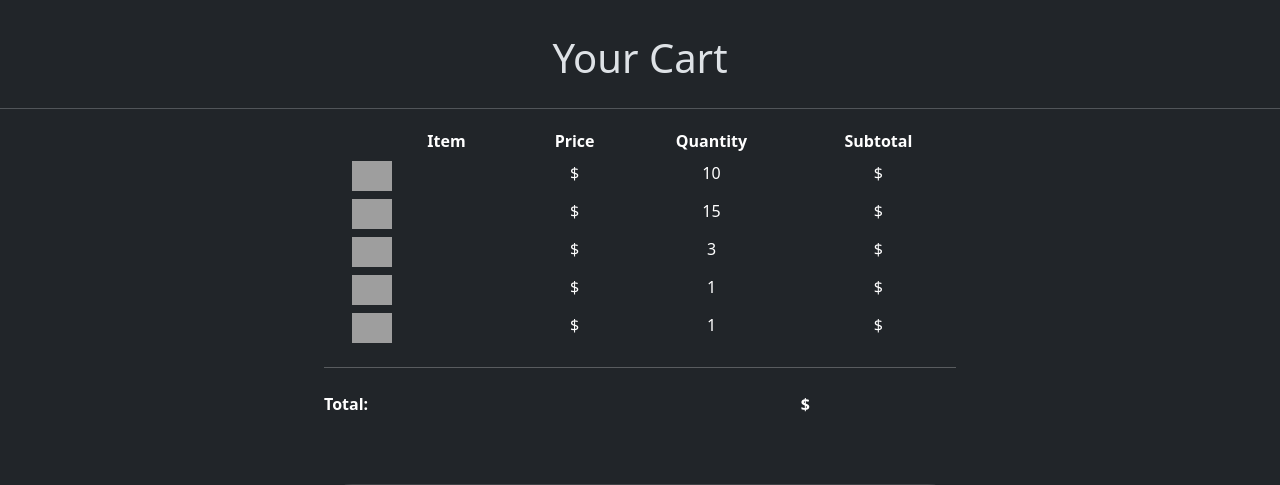
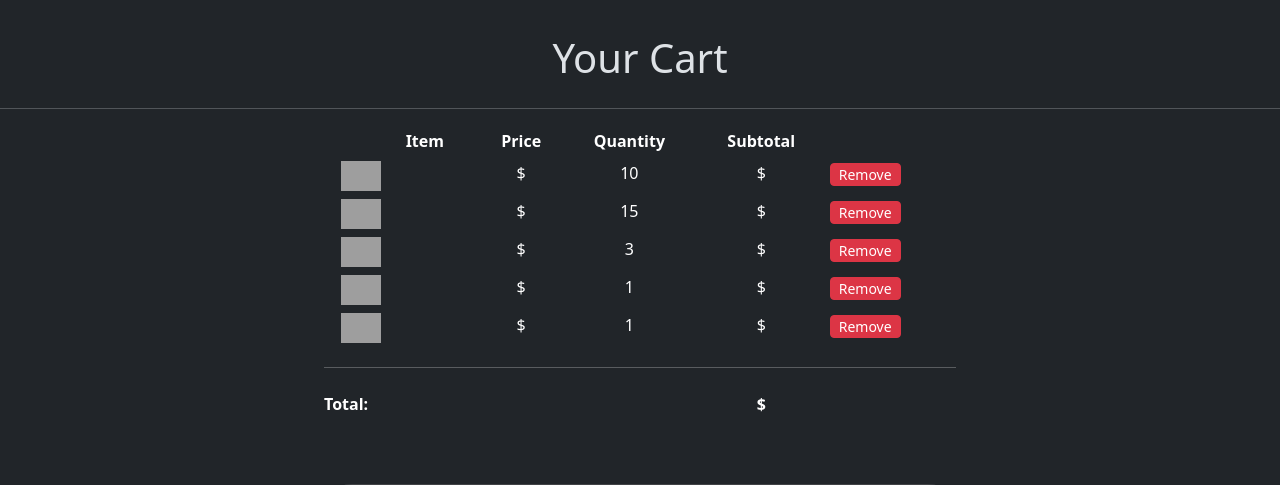
Before and after one commit to KennethDoerflein/JohnsonsSportingGoods, a Django app: template JSG/templates/cart.html in a window 1280 px wide. Shown: the part 76-561 px from the top of the page. Run offline with Django 5.2, Linux system fonts and the light colour scheme; the template is opened without the code that fills it: values that come from a table or form of the project are taken from there, others are empty; a user stored in the database is signed in; data comes from the database, SQL or seed files in the repository; grey boxes are pictures that could not be loaded.

Commit message:
add delete button to cart

```diff
--- a/JSG/store/urls.py
+++ b/JSG/store/urls.py
@@ -5,6 +5,7 @@ from . import views
 urlpatterns = [
     path("", views.index, name="index"),
     path("add_to_cart", views.add_to_cart, name="add_to_cart"),
+    path("remove_from_cart", views.remove_from_cart, name="remove_from_cart"),
     path("cart", views.cart, name="cart"),
     path("orderConfirmation", views.orderConfirmation, name="orderConfirmation"),
     path("login", views.login, name="login"),
--- a/JSG/store/views.py
+++ b/JSG/store/views.py
@@ -42,6 +42,7 @@ def cart(request):
             continue
         total_cost += product.price * cart_item.qty
         cart_item_with_product_details = {
+            "pid": product.id,
             "image": product.image,
             "name": product.name,
             "price": product.price,
@@ -179,6 +180,19 @@ def add_to_cart(request):
     return redirect("index")
 
 
+def remove_from_cart(request):
+    if request.method == "POST":
+        if request.user.is_authenticated:
+            customer_id = request.user.id
+            product_id = request.POST.get("product_id")
+            if product_id:
+                item = Cart.objects.get(CID=customer_id, PID=product_id)
+                item.delete()
+        else:
+            return redirect("login")
+    return redirect("cart")
+
+
 def checkTaken(request):
     if request.GET:
         username = request.GET.get("username")
--- a/JSG/templates/cart.html
+++ b/JSG/templates/cart.html
@@ -29,22 +29,30 @@
               <th class="text-center">Price</th>
               <th class="text-center">Quantity</th>
               <th class="text-center">Subtotal</th>
+              <th></th>
             </tr>
           </thead>
           <tbody>
             {% for cart_item in cart_items %}
-            <tr>
+            <tr class="my-5">
               <td class="text-center"><img src="{% static cart_item.image %}" /></td>
               <td>{{ cart_item.name }}</td>
               <td class="text-center">${{ cart_item.price|floatformat:2 }}</td>
               <td class="text-center">{{ cart_item.qty }}</td>
               <td class="text-center">${{ cart_item.subtotal|floatformat:2 }}</td>
+              <td class="text-center">
+                <form class="float-start" action="{% url 'remove_from_cart' %}" method="POST">
+                  {% csrf_token %}
+                  <input type="hidden" name="product_id" value="{{ cart_item.pid }}" />
+                  <button type="submit" class="btn btn-sm btn-danger h-50 py-0">Remove</button>
+                </form>
+              </td>
             </tr>
             {% endfor %}
-            <td colspan="5"><hr /></td>
+            <td colspan="6"><hr /></td>
             <tr>
               <td colspan="4"><strong>Total:</strong></td>
-              <td><strong>${{ total_cost|floatformat:2 }}</strong></td>
+              <td class="text-center"><strong>${{ total_cost|floatformat:2 }}</strong></td>
             </tr>
           </tbody>
         </table>
```
